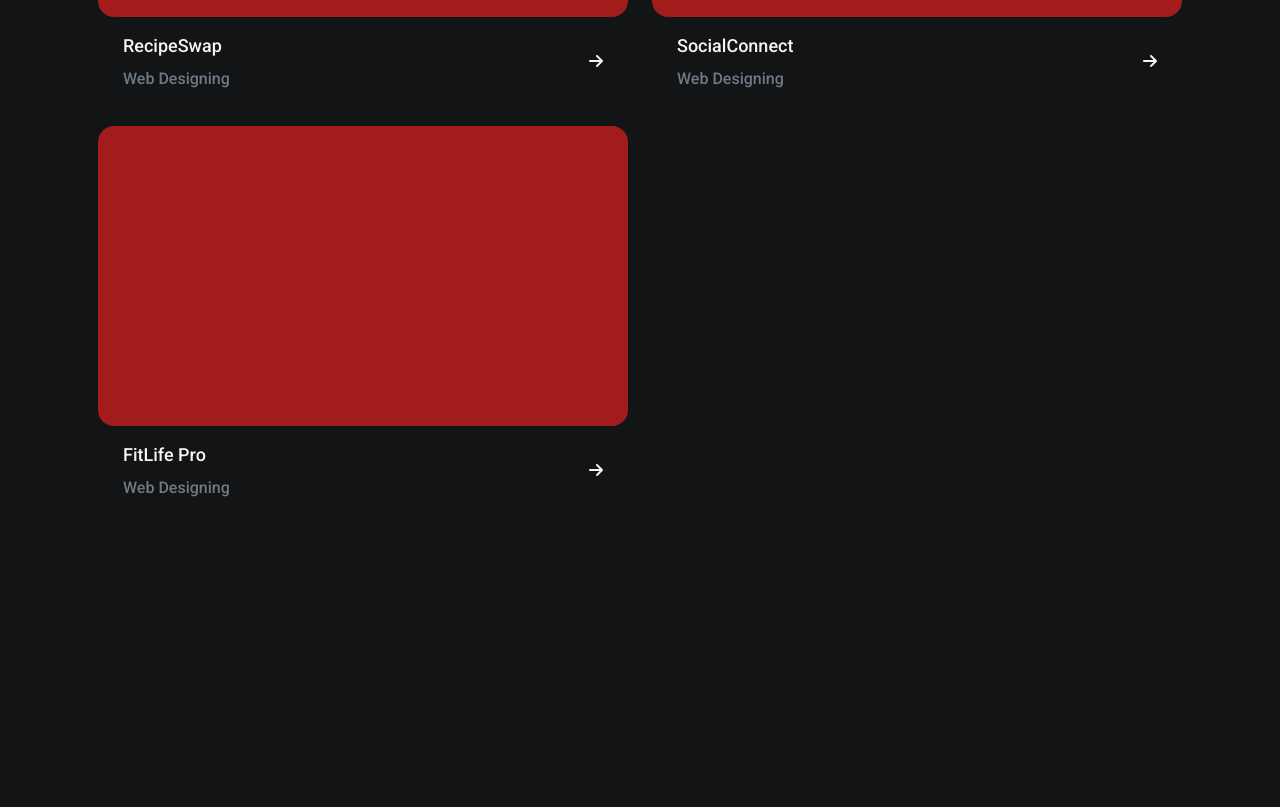
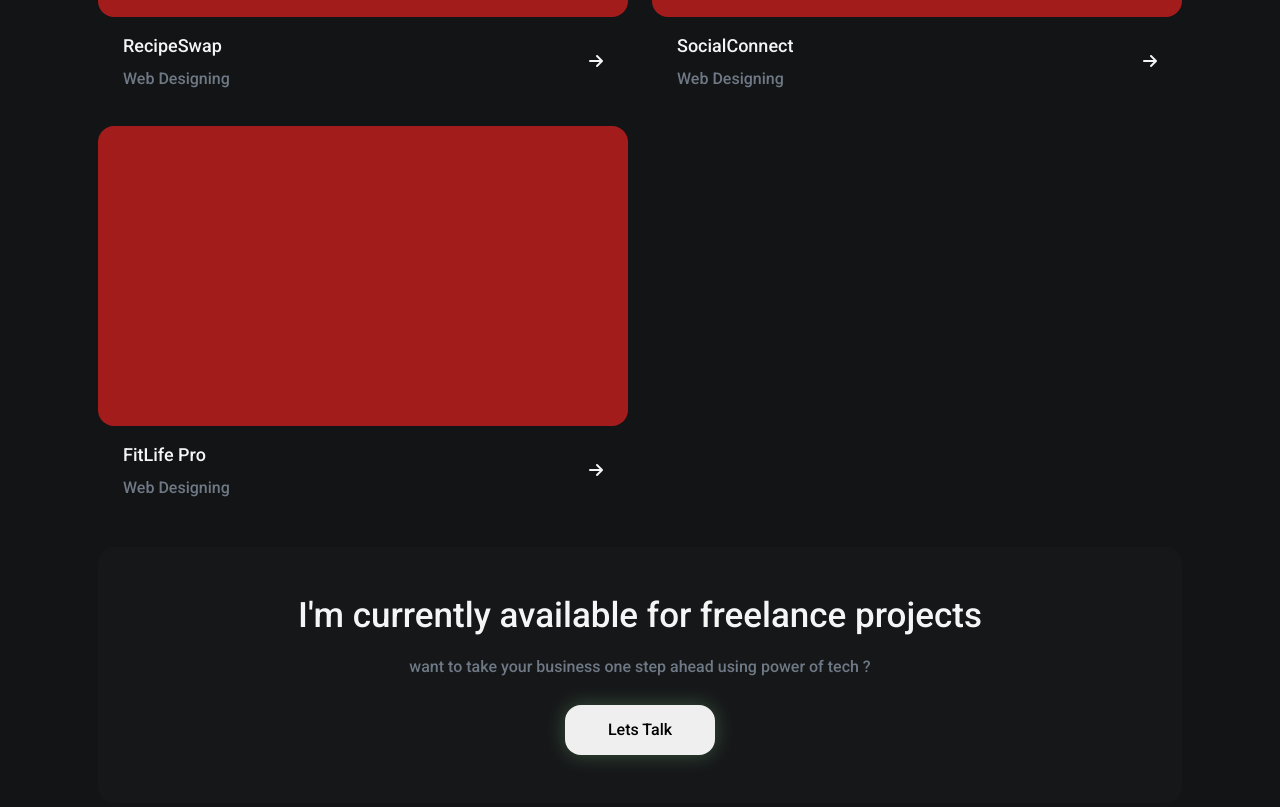
Before and after one commit to shahulcb/Portfolio-Template-3, a plain HTML site: page index.html in a window 1280 px wide. Shown: the part 491-1298 px from the top of the page. Before the commit the page ends 1070 px from the top, so only its background shows below. Drawn offline with nearby package versions, Linux system fonts and the light colour scheme.

Commit message:
contact section done

```diff
--- a/assets/css/index.css
+++ b/assets/css/index.css
@@ -70,3 +70,20 @@ body {
     font-size: 16px;
     font-weight: 400;
 }
+
+.contact-section{
+    background-color: rgba(100, 99, 99, 0.044);
+    border-radius: 16px;
+    display: flex;
+    flex-direction: column;
+    gap: 10px;
+}
+.contact-section h3{
+    font-size: 35px;
+    font-weight: 500;
+}
+.contact-section p{
+    font-size: 16px;
+    font-weight: 400;
+    color: #6e7985;
+}
--- a/index.html
+++ b/index.html
@@ -89,8 +89,14 @@
                 </div>
             </div>
         </div>
-        <div class="contact-section">
-
+        <div class="contact-section-wrap p-3">
+            <div class="contact-section p-5 text-center">
+                <h3 class="">I'm currently available for freelance projects</h3>
+                <p>want to take your business one step ahead using power of tech ?</p>
+                <a href="">
+                    <button class="contact-btn">Lets Talk</button>
+                </a>
+            </div>
         </div>
     </div>
 
```
